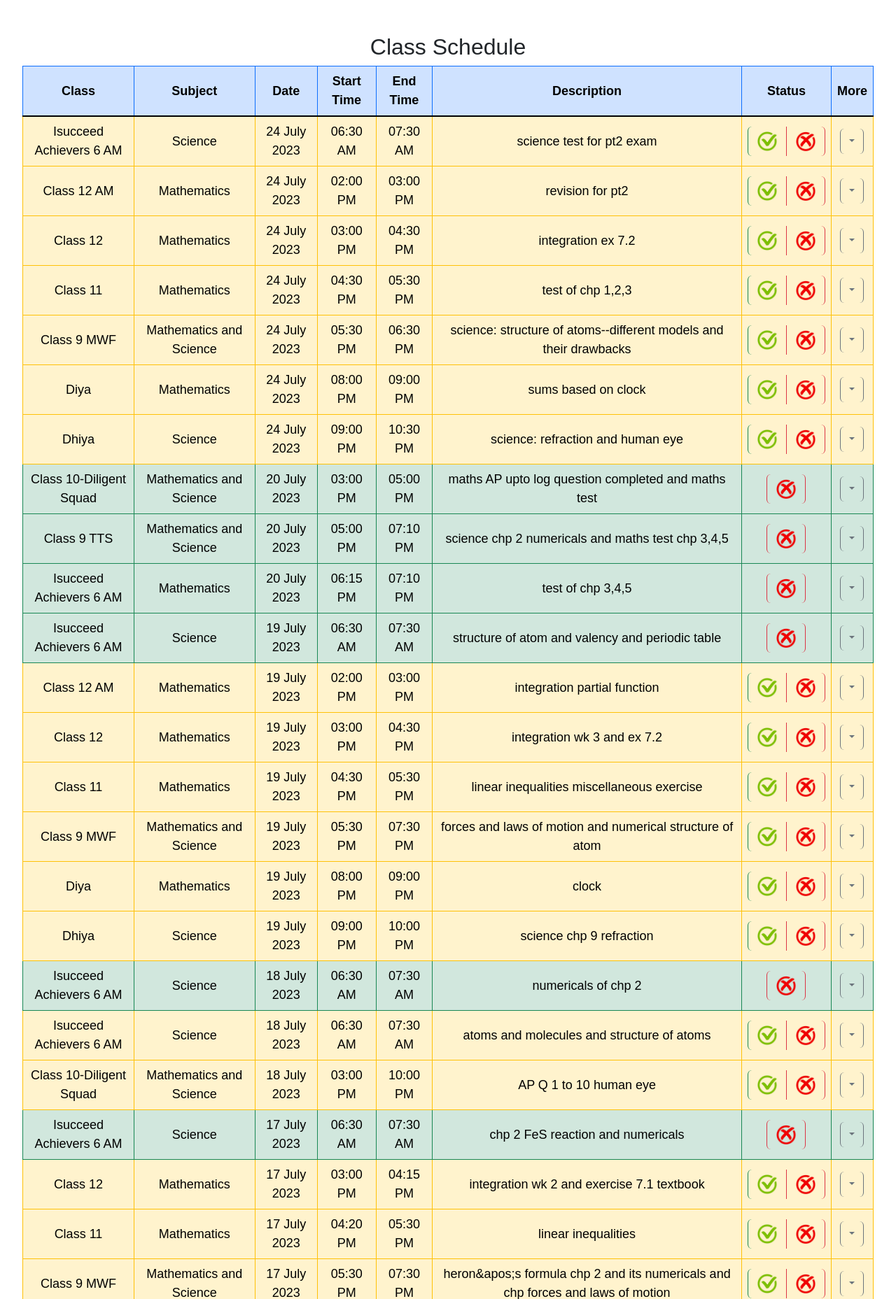
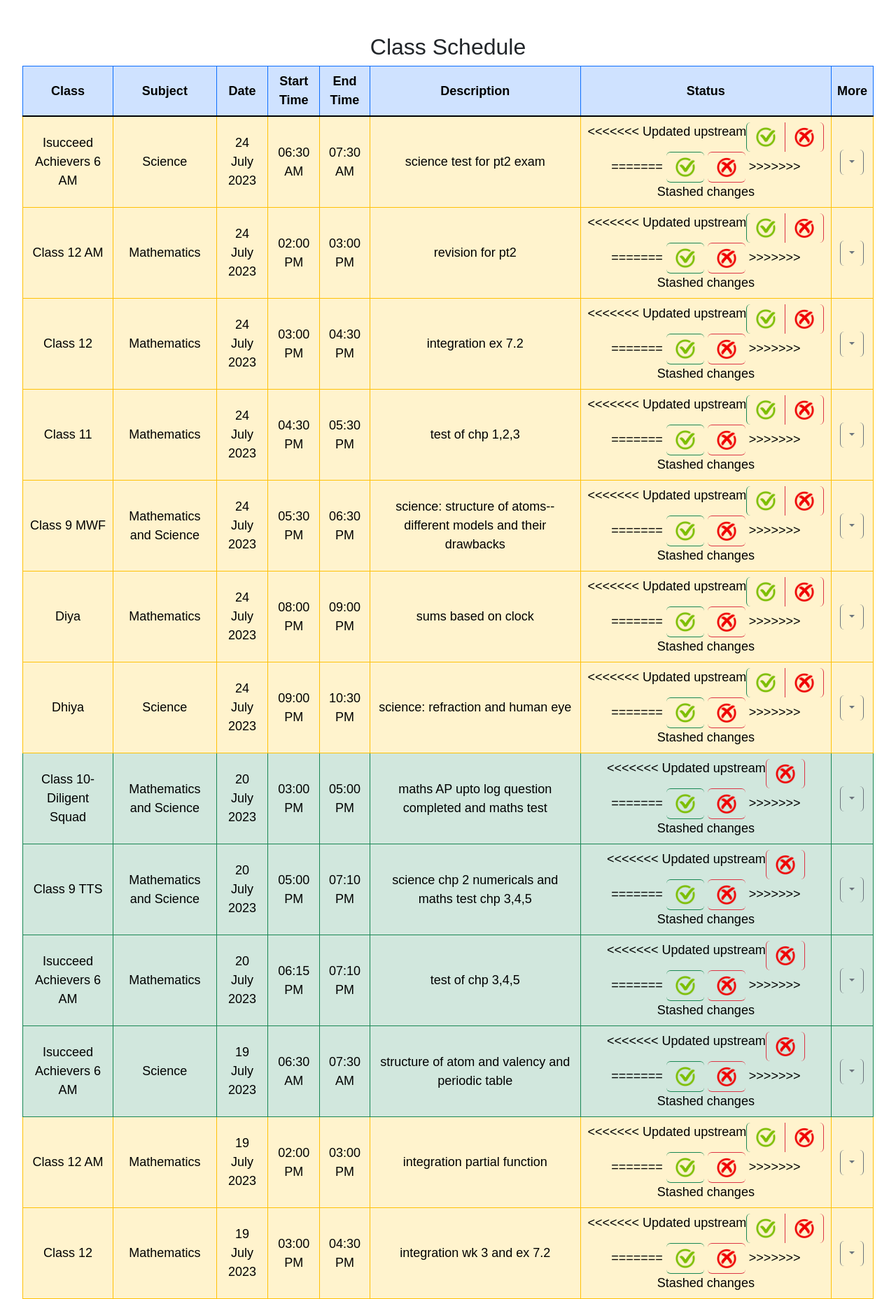
Before and after one commit to naisarg14/homework, a Flask app: page /full_timetable in a window 1280 px wide. Shown: the part 116-1973 px from the top of the page at 70% size. Run offline with Flask 3, Linux system fonts and the light colour scheme; data comes from the database, SQL or seed files in the repository; some libraries are stand-ins or nearby versions.

Commit message:
scheduled classes

```diff
--- a/templates/view_timetable.html
+++ b/templates/view_timetable.html
@@ -36,6 +36,7 @@
                         <td>{{ timetable.description }}</td>
                         <td>
                             <div class="btn-group" role="group">
+<<<<<<< Updated upstream
                                 {% if timetable_status == 'danger' %}
                                     <a href="/class_status?id={{ timetable.timetable_id }}&status=done&session={{ session }}" class="btn btn-outline-success">
                                         <img src="/static/tick.png" alt="Button Icon" width="30" height="30">
@@ -53,6 +54,15 @@
                                     </a>
                                 {% endif %}
                             </div>
+=======
+                                <a href="/class_status?id={{ timetable.timetable_id }}&status=done&session={{ session }}" class="btn btn-outline-success">
+                                    <img src="/static/tick.png" alt="Button Icon" width="30" height="30">
+                                </a>
+                                <a href="/class_status?id={{ timetable.timetable_id }}&status=cancel&session={{ session }}" class="btn btn-outline-danger">
+                                    <img src="/static/cross.png" alt="Button Icon" width="30" height="30">
+                                </a>
+                             </div>
+>>>>>>> Stashed changes
                         </td>
                         <td>
                             <div class="dropdown align-self-center">
```
